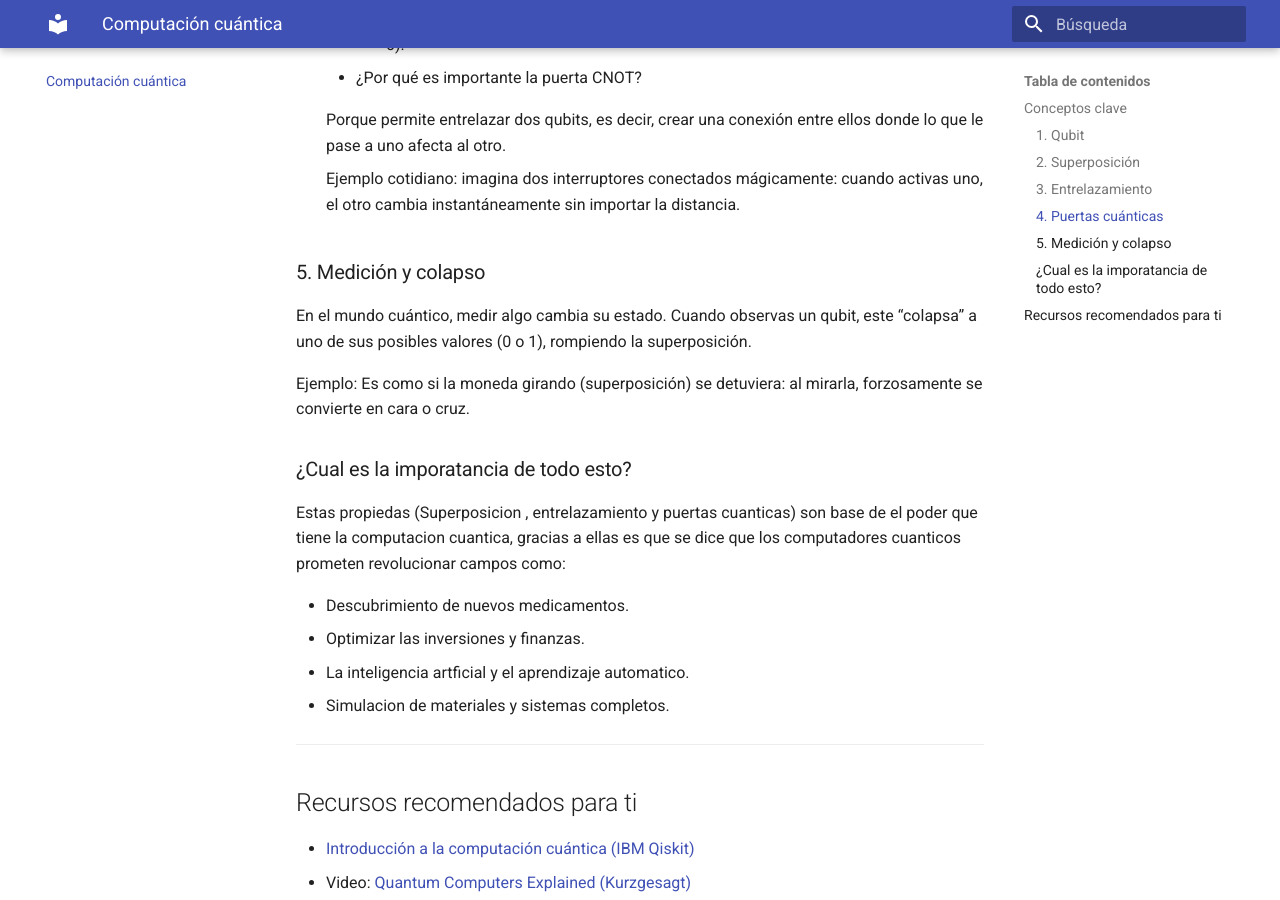
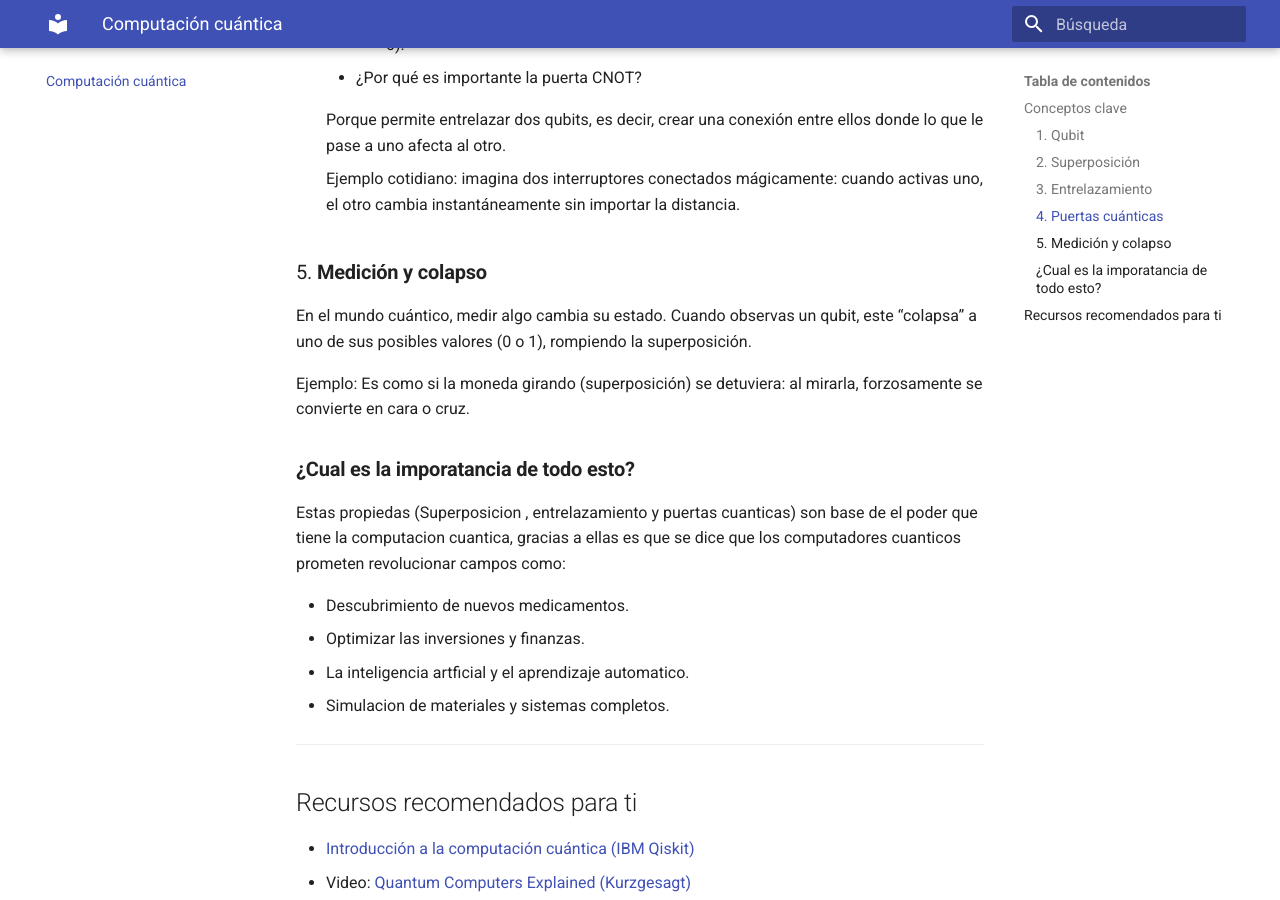
Before and after one commit to jameusk1028/Explorando-el-QML-desde-0, an MkDocs documentation site: the page built from docs/Fundamentos_de_computacion_cuantica.md, in a window 1280 px wide and 900 px high, scrolled down 2146 px. Built offline with MkDocs 1.6.1 and Material for MkDocs 9.7.7, drawn with Linux system fonts in a browser that asks for light colours.

Commit message:
Format headings and improve text clarity

```diff
--- a/docs/Fundamentos_de_computacion_cuantica.md
+++ b/docs/Fundamentos_de_computacion_cuantica.md
@@ -73,14 +73,14 @@ Ejemplos de puertas:
        Ejemplo cotidiano: imagina dos interruptores conectados mágicamente: cuando activas uno, el otro cambia instantáneamente sin importar la distancia.
 
 
-### 5. Medición y colapso
+### 5. **Medición y colapso**
 En el mundo cuántico, medir algo cambia su estado.
 Cuando observas un qubit, este “colapsa” a uno de sus posibles valores (0 o 1), rompiendo la superposición.
 
 Ejemplo:
 Es como si la moneda girando (superposición) se detuviera: al mirarla, forzosamente se convierte en cara o cruz.
 
-### ¿Cual es la imporatancia de todo esto?
+### **¿Cual es la imporatancia de todo esto?**
 Estas propiedas (Superposicion , entrelazamiento y puertas cuanticas) son base de el poder que tiene la computacion cuantica, gracias a ellas es que se dice que los computadores cuanticos prometen revolucionar campos como:
 
 - Descubrimiento de nuevos medicamentos.
```
